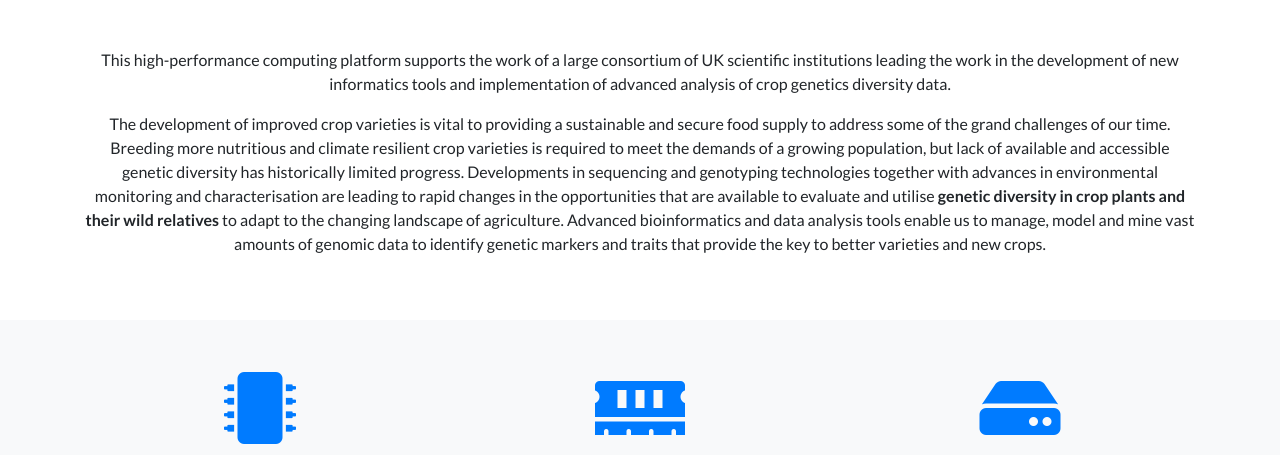
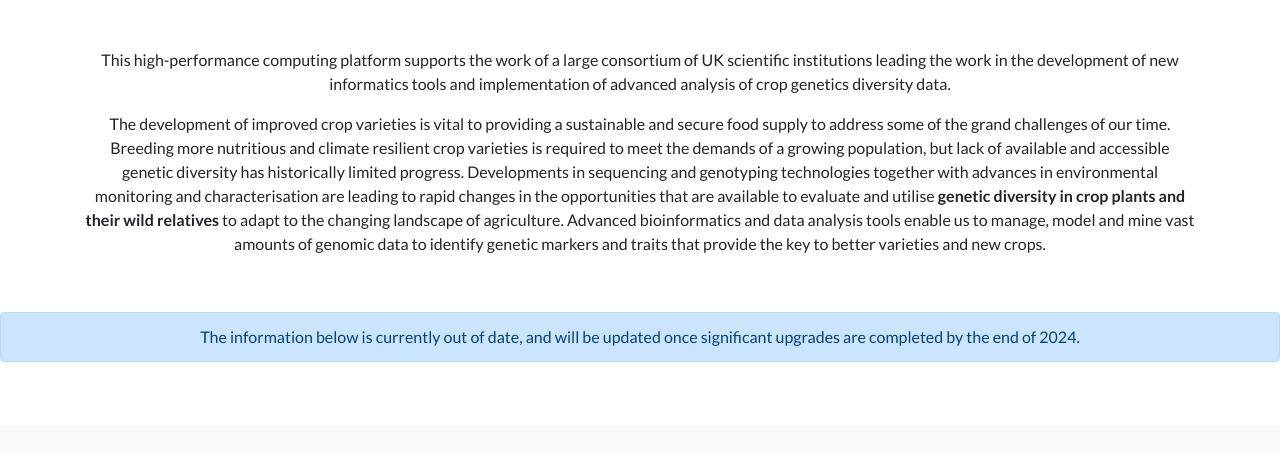
Before and after one commit to cropgeeks/hpc-www, a plain HTML site: page index.html in a window 1280 px wide. Shown: the part 344-799 px from the top of the page. Drawn offline with Linux system fonts and the light colour scheme.

Commit message:
Added note about 2024 upgrades

```diff
--- a/index.html
+++ b/index.html
@@ -72,8 +72,15 @@
       <div class="container">
         <p>This high-performance computing platform supports the work of a large consortium of UK scientific institutions leading the work in the development of new informatics tools and implementation of advanced analysis of crop genetics diversity data.</p>
 		<p>The development of improved crop varieties is vital to providing a sustainable and secure food supply to address some of the grand challenges of our time. Breeding more nutritious and climate resilient crop varieties is required to meet the demands of a growing population, but lack of available and accessible genetic diversity has historically limited progress. Developments in sequencing and genotyping technologies together with advances in environmental monitoring and characterisation are leading to rapid changes in the opportunities that are available to evaluate and utilise <b>genetic diversity in crop plants and their wild relatives</b> to adapt to the changing landscape of agriculture. Advanced bioinformatics and data analysis tools enable us to manage, model and mine vast amounts of genomic data to identify genetic markers and traits that provide the key to better varieties and new crops.</p>
+		<p>&nbsp;</p>
       </div>
+
+
+	  <div class='alert alert-primary' role='alert'>
+	    The information below is currently out of date, and will be updated once significant upgrades are completed by the end of 2024.
+	  </div>
     </section>
+
 
     <!-- Icons Grid -->
     <section id="system" class="features-icons bg-light text-center">
```
